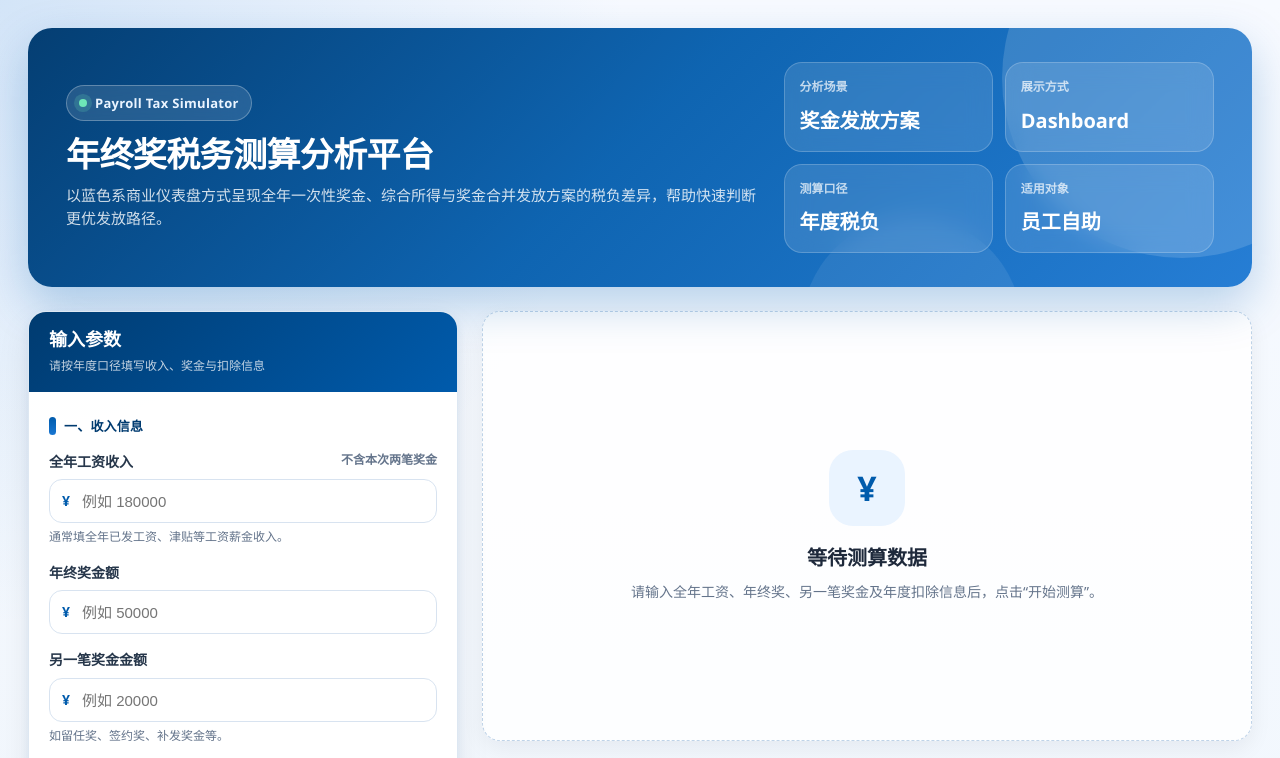
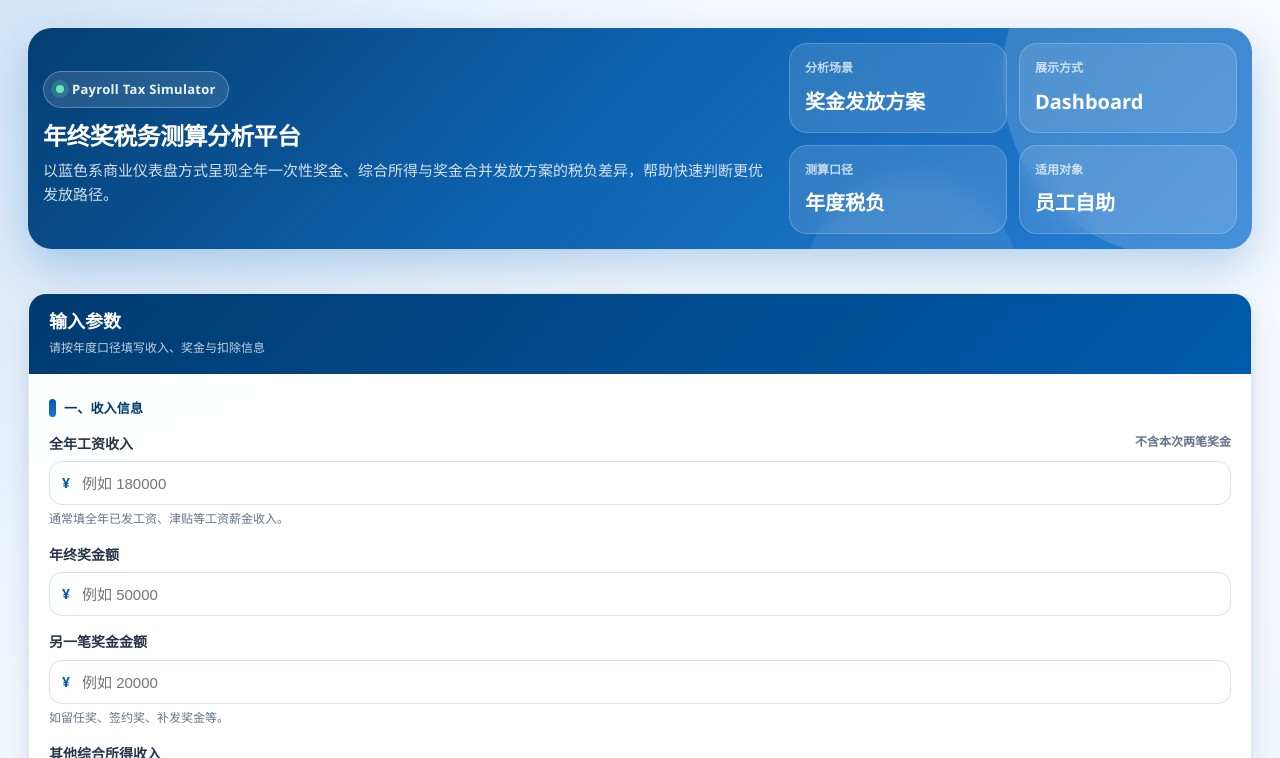
Before and after one commit to kyoshenhua/Year-End-Bonus-Tax-Calculator, a plain HTML site: page index.html in a window 1280 px wide. Shown: the top 758 px of the page. Drawn offline with Linux system fonts and the light colour scheme.

Commit message:
Refactor layout styles and adjust dimensions
Reduced padding and adjusted font sizes for better layout. Changed display property from grid to block for layout.

```diff
--- a/index.html
+++ b/index.html
@@ -60,7 +60,7 @@
       grid-template-columns:1.45fr .9fr;
       gap:24px;
       align-items:center;
-      padding:34px 38px;
+      padding:15px;
       margin-bottom:24px;
       border-radius:var(--radius-lg);
       color:#fff;
@@ -120,7 +120,7 @@
 
     .hero h1{
       margin:0 0 10px;
-      font-size:34px;
+      font-size:24px;
       line-height:1.16;
       letter-spacing:-.6px;
     }
@@ -139,7 +139,7 @@
     }
 
     .hero-pill{
-      min-height:88px;
+      min-height:60px;
       padding:15px;
       border:1px solid rgba(255,255,255,.2);
       border-radius:18px;
@@ -160,7 +160,7 @@
     }
 
     .layout{
-      display:grid;
+      display:block;
       grid-template-columns:430px 1fr;
       gap:24px;
       align-items:start;
@@ -175,7 +175,7 @@
     }
 
     .input-card{
-      position:sticky;
+      position:relative;
       top:20px;
       box-shadow:var(--shadow);
     }
```
